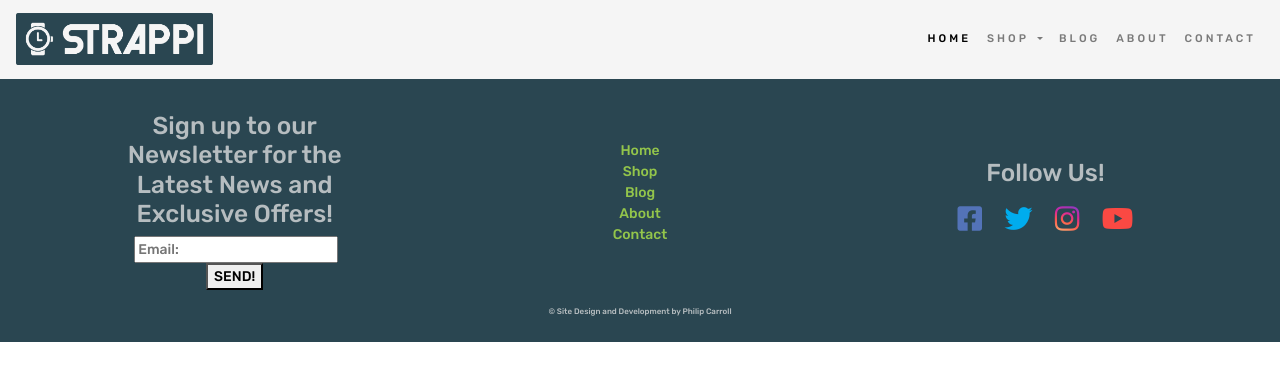
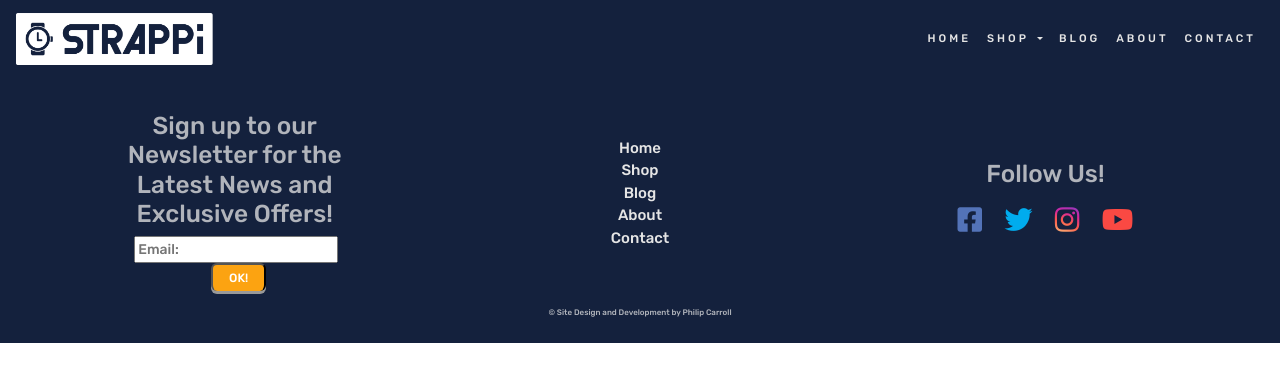
Before and after one commit to PhilipCarroll/STRAPPI, a plain HTML site: page index.html in a window 1280 px wide. Drawn offline with nearby package versions, Linux system fonts and the light colour scheme.

Commit message:
Added new logo images. Updated Navbar

```diff
--- a/assets/css/style.css
+++ b/assets/css/style.css
@@ -4,10 +4,6 @@
 
 .navbar-brand img {
     height: 52px;
-}
-
-.nav-cart {
-    width: 52px;
 }
 
 .dropdown-menu, li {
@@ -18,19 +14,21 @@
     font-family: "Rubik", sans-serif;
     font-weight: 500;
     letter-spacing: 3px;
-    color: #2b363b;
+    color: #E5E5E5;
 }
+
+
 
 /*---General Colors---*/
 
 .navbar {
-    background-color: #F5F5F5;
+    background-color: #14213D;
 }
 
 /*---Footer---*/
 
 footer {
-    background-color: #2a4651;
+    background-color: #14213D;
     font-family: "Rubik" ,sans-serif;
     color: rgba(229, 229, 229,0.75);
     padding: 2rem 2rem .5rem;
@@ -53,6 +51,12 @@ footer {
 
 .footer-navigation {
     color:  rgba(229, 229, 229,0.75);
+}
+
+.list-unstyled li a {
+    font-size: 15px;
+    text-decoration: none;
+    color: #E5E5E5;
 }
 
 /*---Social Link section---*/
@@ -87,6 +91,35 @@ footer {
     margin: auto;
 }
 
+/*---Newsletter CTA---*/
+
+
+.newsletter button {
+  display: inline;
+  padding: 4px 16px;
+  font-size: 12px;
+  margin-left: 8px;
+  cursor: pointer;
+  text-align: center;
+  text-decoration: none;
+  outline: none;
+  color: #fff;
+  background-color: #FCA311;
+  border-bottom: 3px;
+  border-radius: 6px;
+  box-shadow: 0 3px #999;
+}
+
+.button:hover {background-color: #FCA311}
+
+.button:active {
+  background-color: #FCA311;
+  box-shadow: 0 5px #666;
+  transform: translateY(4px);
+}
+
+
+
 
 
 
--- a/index.html
+++ b/index.html
@@ -16,12 +16,12 @@
     <header>
         <!---- Navigation ---->
 
-        <nav class="navbar navbar-light navbar-expand-md">
+        <nav class="navbar navbar-expand-md">
 
             <!---- Logo ---->
 
             <a href="index.html" class="navbar-brand">
-                <img src="assets/images/strappi_logo.png" alt="">
+                <img src="assets/images/full_trimmed_transparent_white.png" alt="">
             </a>
 
             <!---- Cart Icon (Possible feature) ---->
@@ -87,7 +87,7 @@
                         -->
                         <label for="email"></label>
                         <input type="email" name="email" id="email" placeholder="Email:" required>
-                        <button type="submit">SEND!</button>
+                        <button type="submit">OK!</button>
 
                 </div>
 
@@ -95,7 +95,7 @@
 
                 <div class="col-md-4 align-self-center">
                     <ul class="footer-navigation list-unstyled">
-                        <li><a href="index.html">Home</a></li>
+                        <li><a href="index.html" class="link-unstyled">Home</a></li>
                         <li><a href="shop.html">Shop</a></li>
                         <li><a href="blog.html">Blog</a></li>
                         <li><a href="about.html">About</a></li>
```
Also changed, not shown: assets/images/color2-white_logo_transparent_background.png (added), assets/images/full_trimmed_transparent_white.png (added), assets/images/white_logo_transparent_background.png (added).
